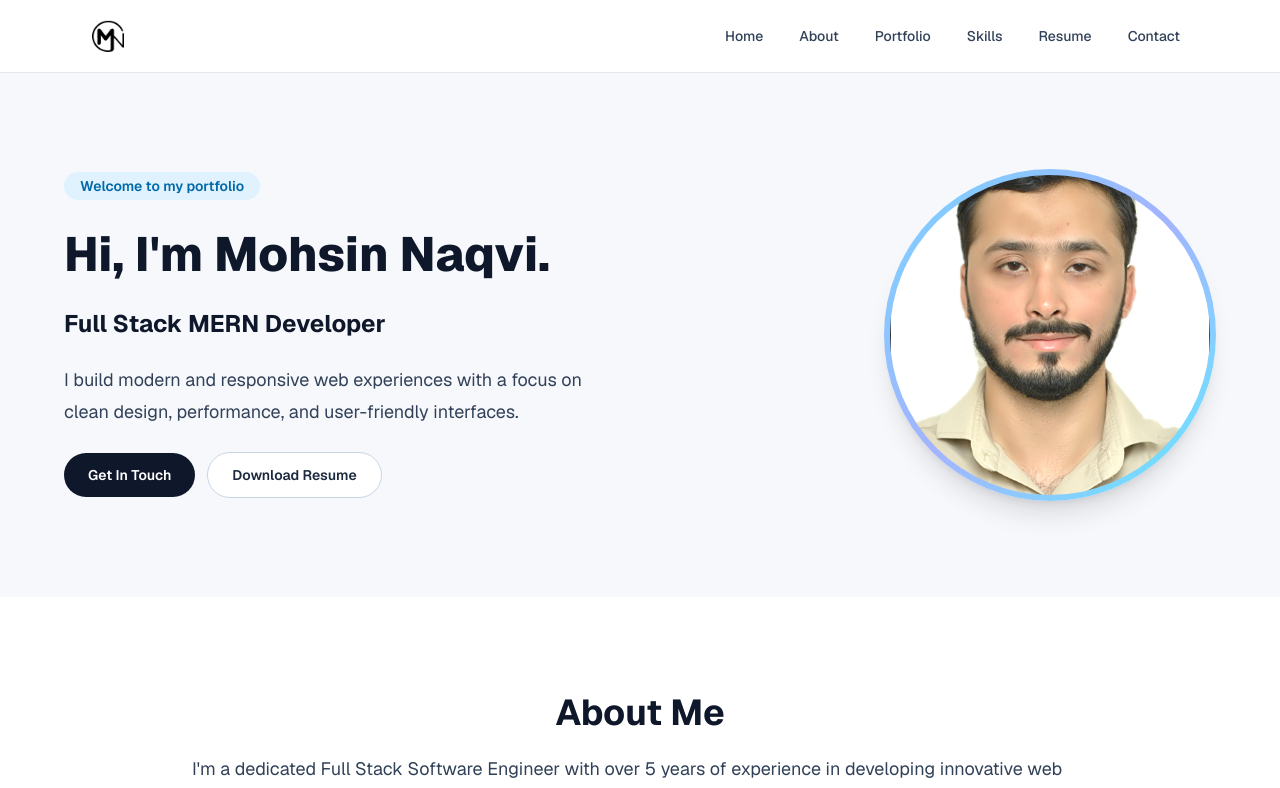
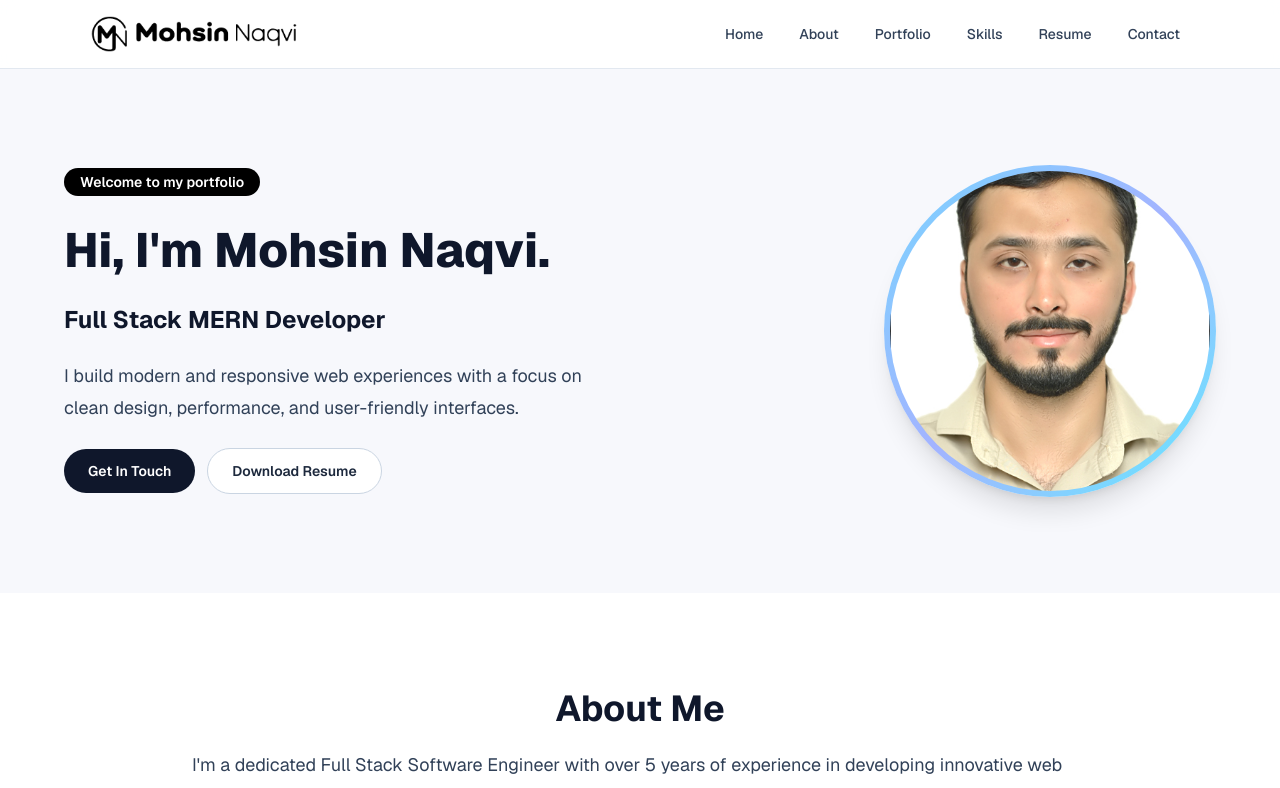
Before and after one commit to MohsinAliNaqvi987/my-website, a Next.js app: page / in a window 1280 px wide. Shown: the top 788 px of the page. Built offline with nearby package versions, Linux system fonts and the light colour scheme.

Commit message:
Logo change for web view and some improvements

```diff
--- a/app/components/portfolio/HomeSection.tsx
+++ b/app/components/portfolio/HomeSection.tsx
@@ -10,7 +10,7 @@ export function HomeSection({ scrollToSection }: HomeSectionProps) {
     <section id="home" className="section-padding">
       <div className="mx-auto grid w-full max-w-6xl items-center gap-12 md:grid-cols-2">
         <div className="space-y-6">
-          <p className="inline-block rounded-full bg-sky-100 px-4 py-1 text-sm font-semibold text-sky-700">
+          <p className="inline-block rounded-full bg-black px-4 py-1 text-sm font-semibold text-white">
             Welcome to my portfolio
           </p>
           <h1 className="text-4xl font-extrabold leading-tight text-slate-900 sm:text-5xl">
--- a/app/components/portfolio/Navbar.tsx
+++ b/app/components/portfolio/Navbar.tsx
@@ -18,8 +18,18 @@ export function Navbar({
           type="button"
           onClick={() => scrollToSection("home")}
           className="group cursor-pointer"
+          aria-label="Home"
         >
-          <img src="/Logo-MN.png" alt="Logo" className="h-10 w-10 origin-center transition-transform duration-300 ease-out group-hover:scale-105"/>
+          <img
+            src="/Logo-MN-mobile.png"
+            alt="Logo"
+            className="h-10 w-10 origin-center transition-transform duration-300 ease-out group-hover:scale-105 md:hidden"
+          />
+          <img
+            src="/Logo-MN-web.png"
+            alt="Logo"
+            className="hidden h-8 w-auto shrink-0 origin-center object-contain transition-transform duration-300 ease-out group-hover:scale-105 md:block lg:h-9"
+          />
         </button>
         <div className="hidden flex-wrap items-center gap-3 text-sm font-medium text-slate-700 md:flex">
           <button type="button" onClick={() => scrollToSection("home")} className="nav-link cursor-pointer">
--- a/app/layout.tsx
+++ b/app/layout.tsx
@@ -13,11 +13,11 @@ const geistMono = Geist_Mono({
 });
 
 export const metadata: Metadata = {
-  title: "Mohsin Ali | Portfolio",
-  description: "Personal one-page portfolio website of Mohsin Ali",
+  title: "Mohsin Naqvi | Full Stack Developer",
+  description: "Personal one-page portfolio website of Mohsin Naqvi",
   icons: {
-    icon: [{ url: "/Logo-MN.png", type: "image/png" }],
-    apple: [{ url: "/Logo-MN.png", type: "image/png" }],
+    icon: [{ url: "/Logo-MN-mobile.png", type: "image/png" }],
+    apple: [{ url: "/Logo-MN-mobile.png", type: "image/png" }],
   },
 };
 
```
Also changed, not shown: public/Logo-MN-mobile.png (renamed from public/Logo-MN.png), public/Logo-MN-web.png (added).
